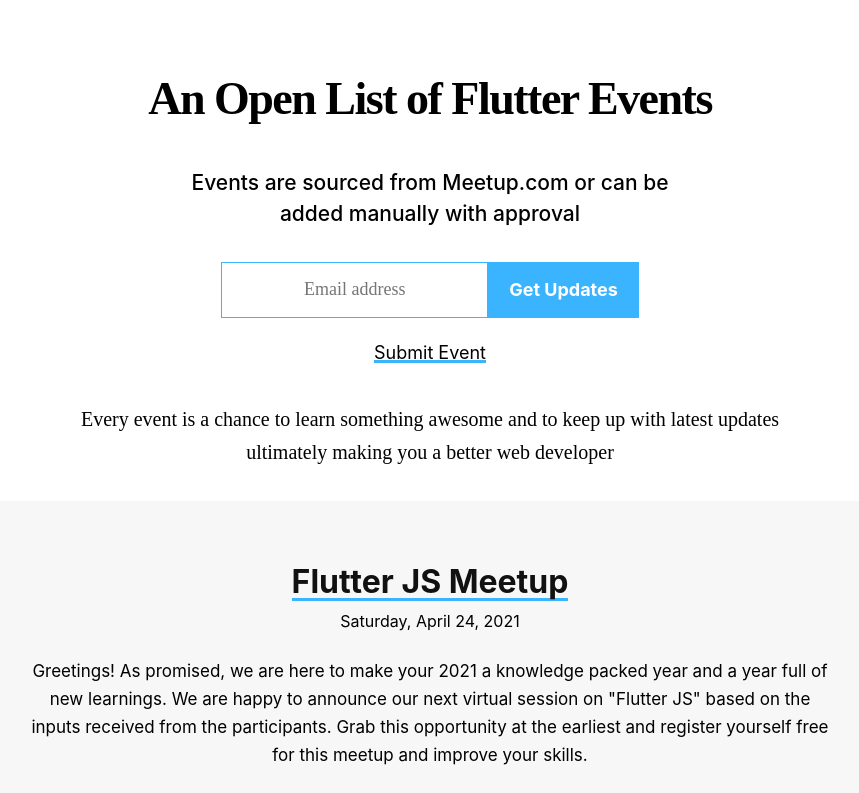
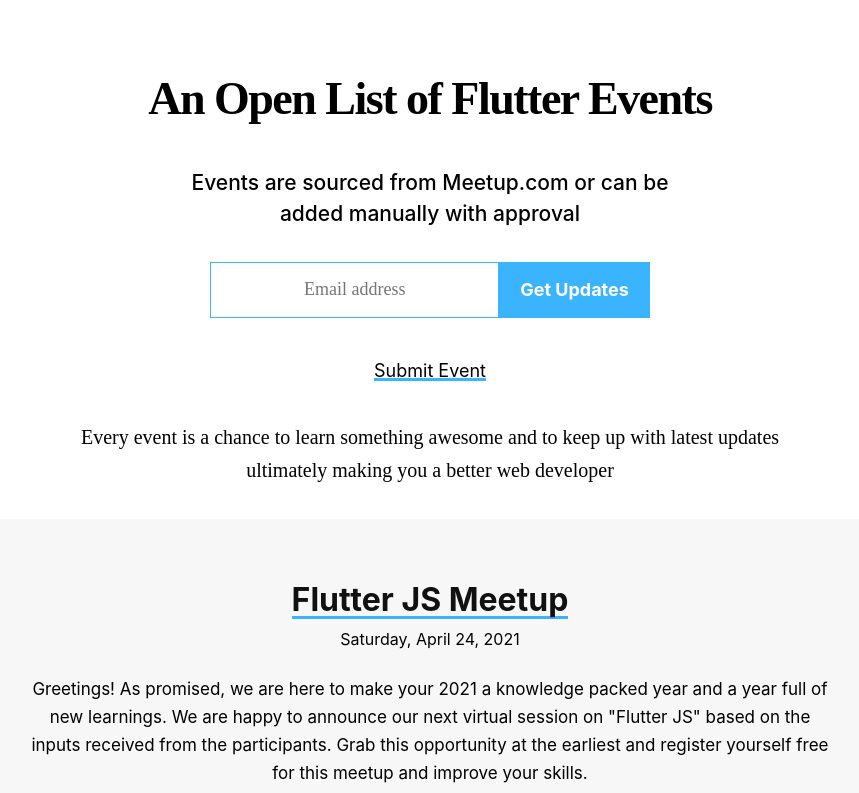
Before and after one commit to theindianappguy/fluttermeetups, a React (Create React App) app: page / in a window 1280 px wide. Shown: the top 793 px of the page, without its empty margins (210-1069 px from the left). Built offline with nearby package versions, Linux system fonts and the light colour scheme; no server answers; a web font is replaced by a local one.

Commit message:
ui update

```diff
--- a/src/pages/home/index.css
+++ b/src/pages/home/index.css
@@ -56,7 +56,7 @@
   font-family: europa !important;
   font-size: 18px !important;
   text-align: center;
-  padding: 12.5px 21px !important;
+  padding: 12.5px 32px !important;
   border: 1px solid #3bb4ff !important;
 }
 
@@ -92,6 +92,6 @@
 .here__ctaSubmitEvent {
   box-shadow: inset 0 -3px 0 0 #3bb4ff;
   font-size: 18px;
-  margin-top: 24px !important;
+  margin-top: 42px !important;
   cursor: pointer;
 }
```
